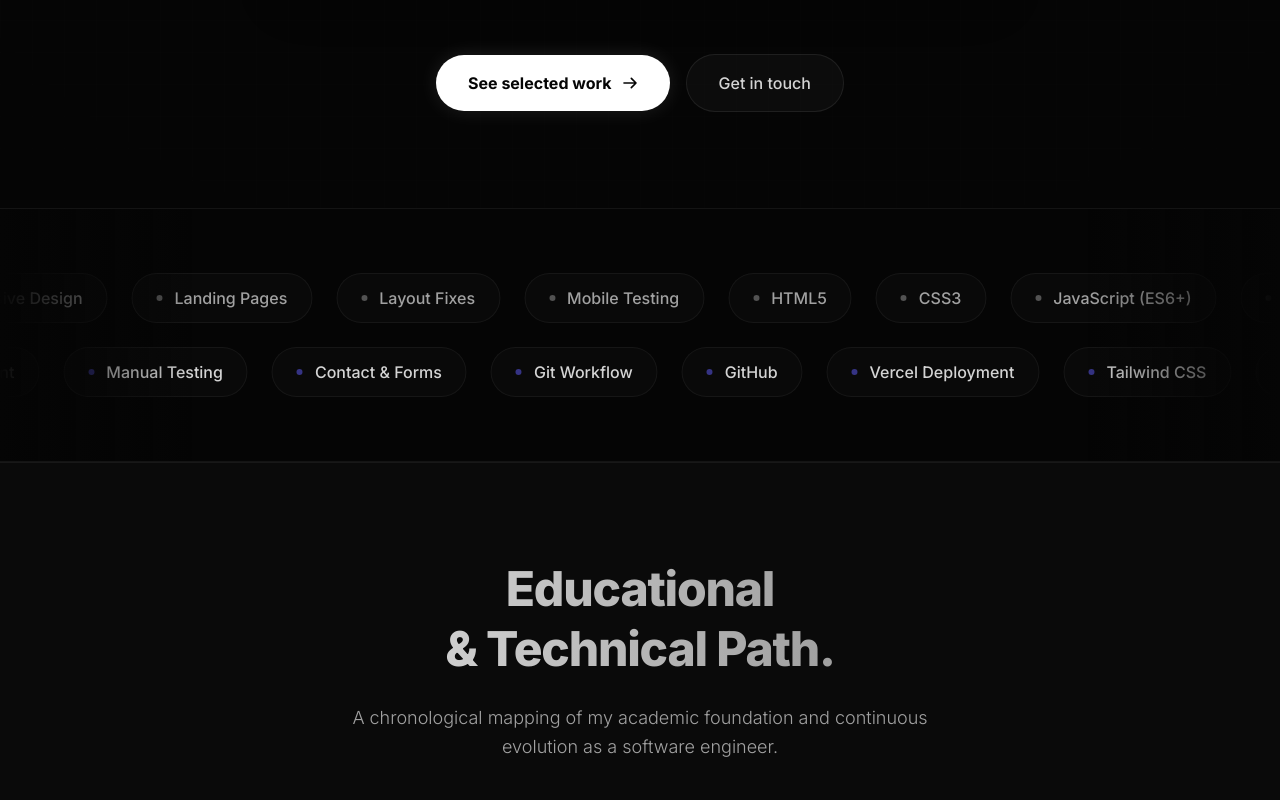
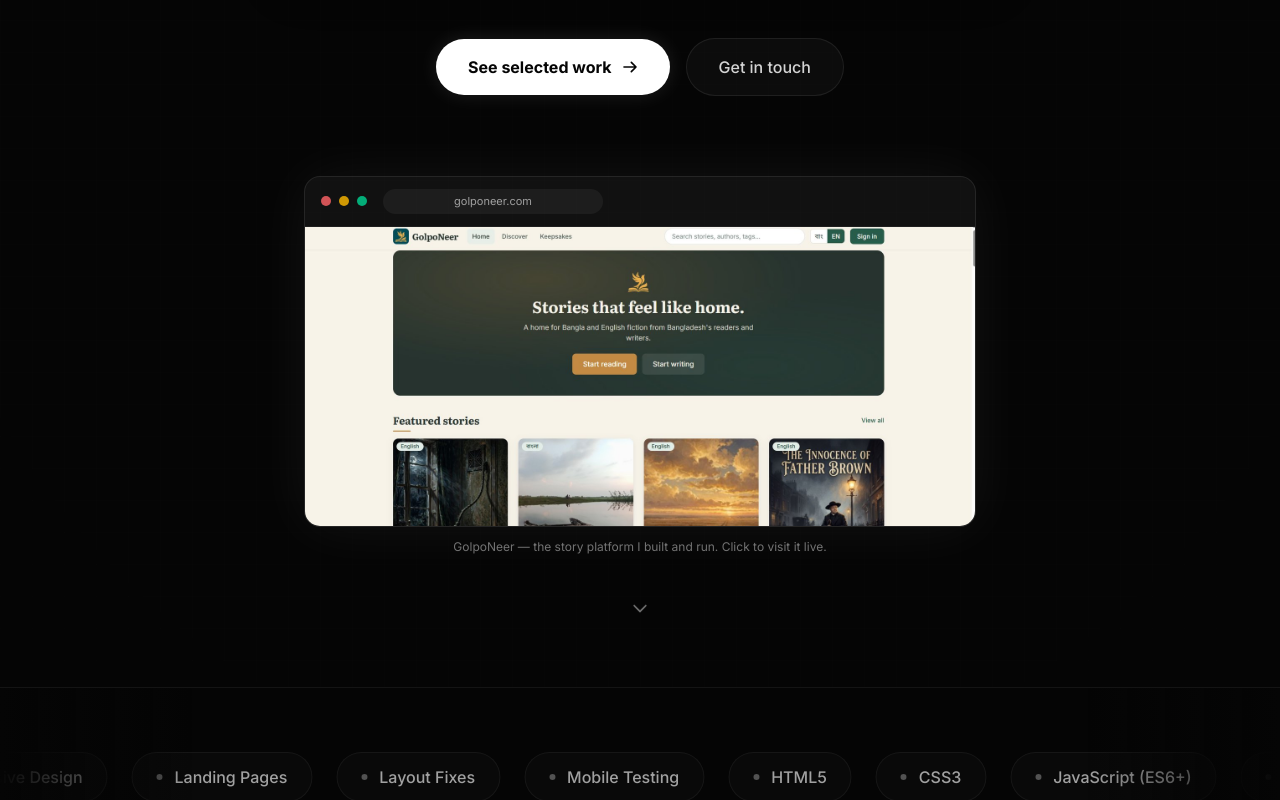
Before and after one commit to musabbirrahman/my-portfolio-dev, a Next.js app: page / in a window 1280 px wide. Shown: the part 620-1420 px from the top of the page. Built offline with nearby package versions, Linux system fonts and the light colour scheme; no server answers; the database is empty.

Commit message:
hero upgrade

```diff
--- a/src/components/Hero.jsx
+++ b/src/components/Hero.jsx
@@ -90,7 +90,7 @@ export default function Hero() {
 
   return (
 
-    <section id="hero" className="bg-[#050505] text-white flex flex-col justify-center items-center relative px-4 sm:px-6 overflow-hidden pt-32 pb-24">
+    <section id="hero" className="bg-[#050505] text-white flex flex-col justify-center items-center relative px-4 sm:px-6 overflow-hidden pt-28 pb-16">
 
 
 
@@ -186,7 +186,43 @@ hover:bg-white/[0.06] transition-colors">
           </a>
         </motion.div>
 
+        {/* Hero visual — GolpoNeer, live in a browser frame. The flagship
+            project, shown as it actually looks, so the hero ends on proof
+            instead of empty space. */}
+        <motion.div variants={FADE_UP_ANIMATION_VARIANTS} className="pt-12">
+          <a
+            href="https://golponeer.com"
+            target="_blank"
+            rel="noreferrer"
+            className="block max-w-2xl mx-auto rounded-2xl border border-white/10 bg-white/[0.03] overflow-hidden shadow-[0_0_60px_rgba(255,255,255,0.06)] hover:border-white/20 transition-colors"
+          >
+            <span className="flex items-center gap-2 px-4 py-3 border-b border-white/[0.06] bg-white/[0.02]">
+              <span className="h-2.5 w-2.5 rounded-full bg-red-400/80" />
+              <span className="h-2.5 w-2.5 rounded-full bg-amber-400/80" />
+              <span className="h-2.5 w-2.5 rounded-full bg-emerald-400/80" />
+              <span className="ml-2 flex-1 max-w-[220px] mx-auto rounded-full bg-white/[0.05] px-3 py-1 text-[11px] text-neutral-400 text-center truncate">
+                golponeer.com
+              </span>
+            </span>
+            <Image
+              src="/golponeer-desktop.jpg"
+              alt="GolpoNeer homepage"
+              width={1600}
+              height={716}
+              className="w-full h-auto block"
+            />
+          </a>
+          <p className="mt-3 text-xs text-neutral-500">
+            GolpoNeer — the story platform I built and run. Click to visit it live.
+          </p>
+        </motion.div>
+
       </motion.div>
+
+      {/* Scroll cue */}
+      <a href="#projects" aria-label="Scroll to selected work" className="relative z-10 mt-12 text-neutral-500 hover:text-neutral-300 transition-colors">
+        <svg xmlns="http://www.w3.org/2000/svg" className="h-5 w-5 animate-bounce" fill="none" viewBox="0 0 24 24" stroke="currentColor"><path strokeLinecap="round" strokeLinejoin="round" strokeWidth={2} d="M19 9l-7 7-7-7" /></svg>
+      </a>
     </section>
   );
 }
```
